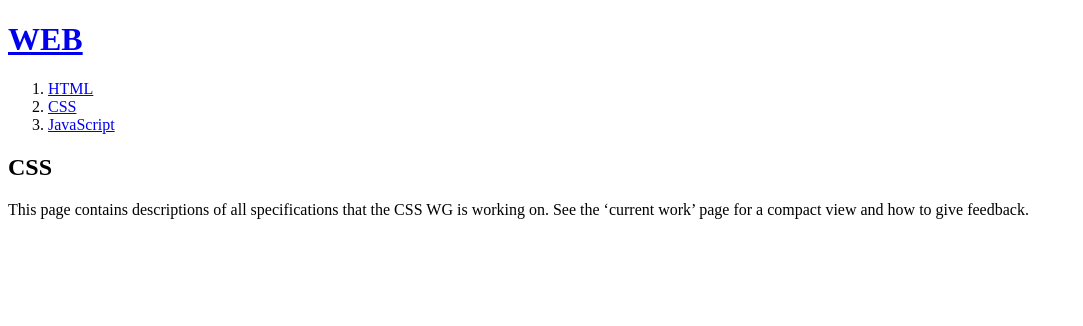
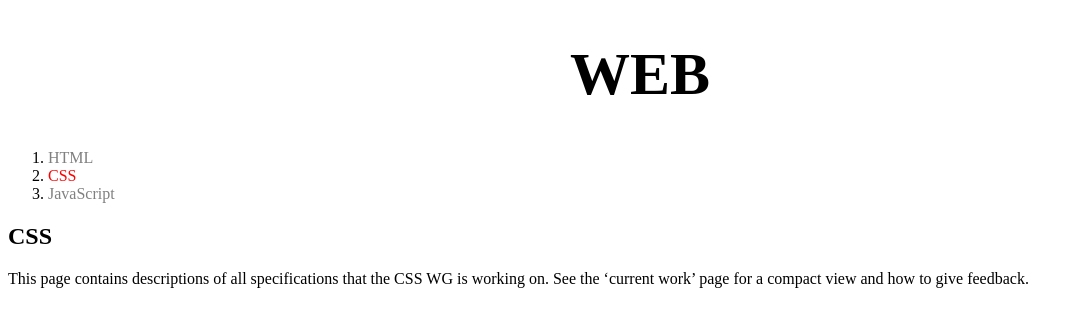
Before and after one commit to janghj711/web1, a plain HTML site: page 2.html in a window 1280 px wide. Shown: the whole page, without its empty margins (0-1083 px from the left). Drawn offline with Linux system fonts and the light colour scheme.

```diff
--- a/2.html
+++ b/2.html
@@ -3,14 +3,29 @@
 <head>
   <title>WEB1 - CSS</title>
   <meta charset="utf-8">
+  <style>
+    #active {
+      color: red;
+    }
+    .saw {
+      color: gray;
+    }
+    a {
+      color:black;
+      text-decoration: none;
+    }
+    h1 {
+      font-size: 60px; text-align: center;
+    }
+  </style>
 </head>
 
 <body>
   <h1><a href="index.html">WEB</a></h1>
   <ol>
-    <li><a href="1.html">HTML</a></li>
-    <li><a href="2.html">CSS</a></li>
-    <li><a href="3.html">JavaScript</a></li>
+    <li><a href="1.html" class="saw">HTML</a></li>
+    <li><a href="2.html" class="saw" id="active">CSS</a></li>
+    <li><a href="3.html" class="saw">JavaScript</a></li>
   </ol>
   <h2>CSS</h2>
   <p>
```
Also changed, not shown: 1.html (+25 -1 lines), box.html (added, +20 -0 lines).
